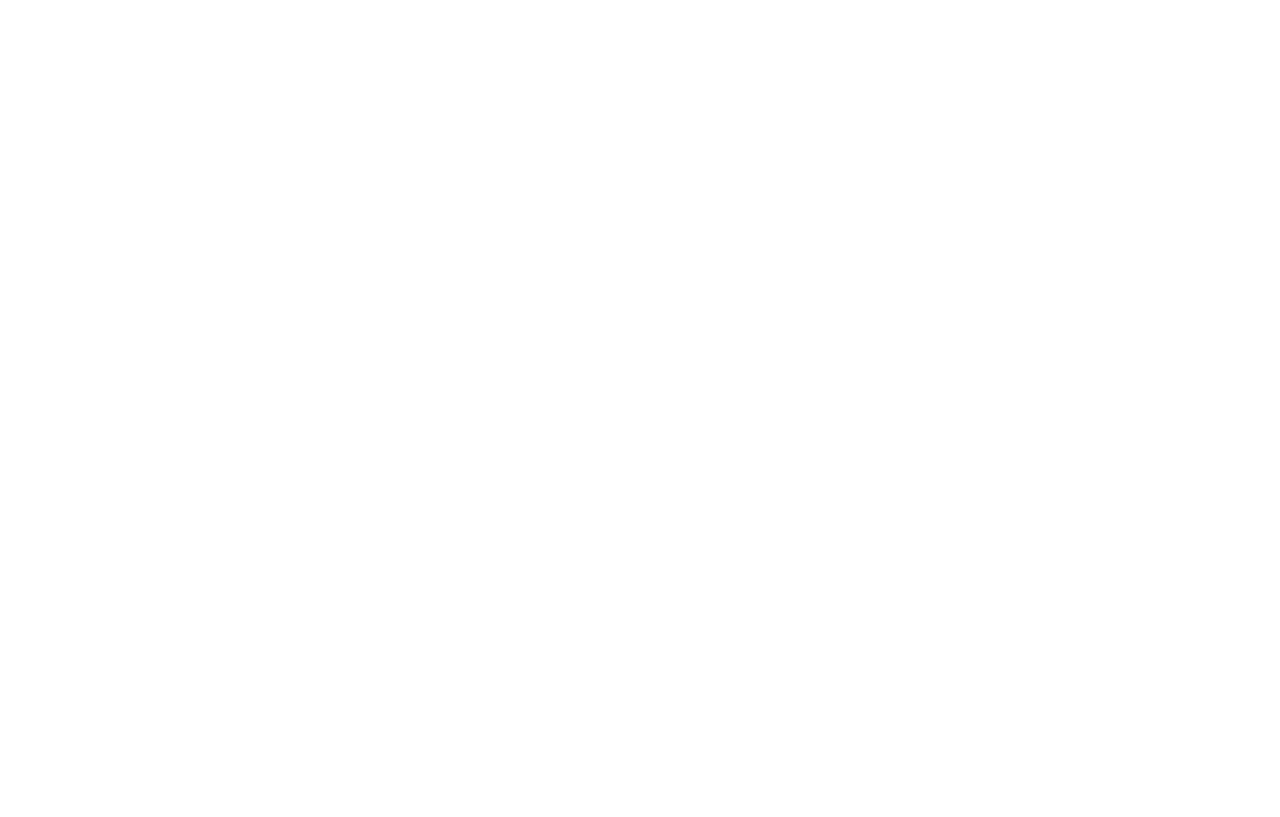
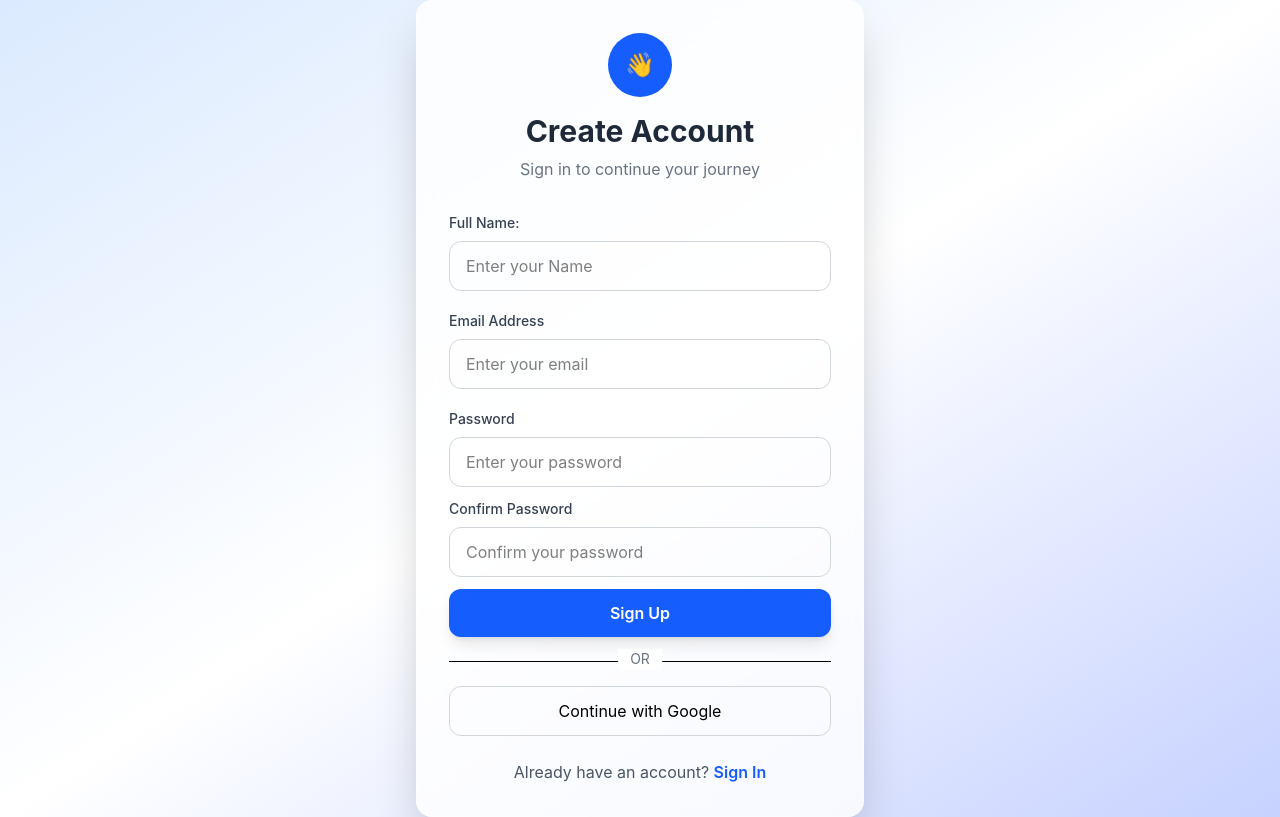
Before and after one commit to Nikita-singh-14/GGV_CAMPUS_THIRFT, a React (Vite) app: page /signup in a window 1280 px wide. Before the commit this address had no page. Built offline with nearby package versions, Linux system fonts and the light colour scheme.

Commit message:
add signup and login page

```diff
--- a/src/App.tsx
+++ b/src/App.tsx
@@ -7,6 +7,8 @@
 import LandingPage from './pages/LandingPage';
 import SellForm2 from './components/SellForm2';
 import AdminPage from './pages/AdminPage';
+import Login from './components/Login';
+import Signup from './components/Signup';
 
 const App = () => {
   return (
@@ -19,6 +21,8 @@
       <Route path='/item-detail/:id' element={<ItemDetailPage/>}/>
       <Route path='/sell-form-2' element={<SellForm2/>}/>
       <Route path='/admin' element={<AdminPage/>}/>
+      <Route path='/login' element={<Login/>}/>
+      <Route path='/signup' element={<Signup/>}/>
     </Routes>
     </BrowserRouter>
   )
--- /dev/null
+++ b/src/components/Login.tsx
@@ -0,0 +1,117 @@
+import { useState } from "react";
+
+const Login = () => {
+    const [loginInput, setLoginInput] = useState({
+        email: "",
+        password: ""
+    });
+
+    const handleInputSubmit = (e) => {
+        setLoginInput({
+            ...loginInput,
+            [e.target.name]: e.target.value
+        });
+
+    }
+
+
+  return (
+    <div className="min-h-screen flex items-center justify-center bg-linear-to-br from-blue-100 via-white to-indigo-200 px-4">
+      <form className="w-full max-w-md bg-white/80 backdrop-blur-lg border border-white/30 rounded-2xl shadow-2xl p-8">
+
+        <div className="text-center mb-8">
+          <div className="w-16 h-16 mx-auto mb-4 rounded-full bg-blue-600 flex items-center justify-center text-white text-2xl font-bold">
+            👋
+          </div>
+
+          <h1 className="text-3xl font-bold text-gray-800">
+            Welcome Back
+          </h1>
+
+          <p className="text-gray-500 mt-2">
+            Sign in to continue your journey
+          </p>
+        </div>
+
+        <div className="mb-5">
+          <label className="block text-sm font-medium text-gray-700 mb-2">
+            Email Address
+          </label>
+
+          <input
+            type="email"
+            placeholder="Enter your email"
+            name="email"
+            value={loginInput.email}
+            onChange={handleInputSubmit}
+            className="w-full px-4 py-3 rounded-xl border border-gray-300 outline-none focus:ring-2 focus:ring-blue-500 focus:border-transparent transition-all"
+          />
+        </div>
+
+        <div className="mb-3">
+          <label className="block text-sm font-medium text-gray-700 mb-2">
+            Password
+          </label>
+
+          <input
+            type="password"
+            placeholder="Enter your password"
+            name="password"
+            value={loginInput.password}
+            onChange={handleInputSubmit}
+            className="w-full px-4 py-3 rounded-xl border border-gray-300 outline-none focus:ring-2 focus:ring-blue-500 focus:border-transparent transition-all"
+          />
+        </div>
+
+        <div className="flex justify-between items-center mb-6 text-sm">
+          <label className="flex items-center gap-2">
+            <input type="checkbox" />
+            Remember me
+          </label>
+
+          <a
+            href="#"
+            className="text-blue-600 hover:text-blue-700 hover:underline"
+          >
+            Forgot Password?
+          </a>
+        </div>
+
+        <button
+          type="submit"
+          onClick={handleInputSubmit}
+          className="w-full bg-blue-600 text-white py-3 rounded-xl font-semibold hover:bg-blue-700 transition-all duration-300 shadow-lg hover:shadow-blue-300"
+        >
+          Log In
+        </button>
+
+        <div className="relative my-6">
+          <hr />
+          <span className="absolute left-1/2 -translate-x-1/2 -top-3 bg-white px-3 text-gray-500 text-sm">
+            OR
+          </span>
+        </div>
+
+        <button
+          type="button"
+          className="w-full border border-gray-300 py-3 rounded-xl hover:bg-gray-50 transition"
+        >
+          Continue with Google
+        </button>
+
+        <p className="text-center text-gray-600 mt-6">
+          Don't have an account?{" "}
+          <a
+            href="/signup"
+            className="text-blue-600 font-semibold hover:underline"
+          >
+            Sign Up
+          </a>
+        </p>
+      </form>
+
+    </div>
+  );
+};
+
+export default Login;
--- /dev/null
+++ b/src/components/Signup.tsx
@@ -0,0 +1,133 @@
+import { useState } from "react";
+
+const Signup = () => {
+    const [signupInput, setSignupInput] = useState({
+        name: "",
+        email: "",
+        password: "",
+        confirmPassword: ""
+    });
+
+    const handleSignupSubmit = (e) => {
+        setSignupInput({
+            ...signupInput,
+            [e.target.name]: e.target.value
+        });
+
+    }
+
+
+  return (
+    <div className="min-h-screen flex items-center justify-center bg-linear-to-br from-blue-100 via-white to-indigo-200 px-4">
+      <form className="w-full max-w-md bg-white/80 backdrop-blur-lg border border-white/30 rounded-2xl shadow-2xl p-8">
+
+        <div className="text-center mb-8">
+          <div className="w-16 h-16 mx-auto mb-4 rounded-full bg-blue-600 flex items-center justify-center text-white text-2xl font-bold">
+            👋
+          </div>
+
+          <h1 className="text-3xl font-bold text-gray-800">
+            Create Account
+          </h1>
+
+          <p className="text-gray-500 mt-2">
+            Sign in to continue your journey
+          </p>
+        </div>
+        <div className="mb-5">
+          <label className="block text-sm font-medium text-gray-700 mb-2">
+            Full Name:
+          </label>
+
+          <input
+            type="text"
+            placeholder="Enter your Name"
+            name="name"
+            value={signupInput.name}
+            onChange={handleSignupSubmit}
+            className="w-full px-4 py-3 rounded-xl border border-gray-300 outline-none focus:ring-2 focus:ring-blue-500 focus:border-transparent transition-all"
+          />
+        </div>
+
+        <div className="mb-5">
+          <label className="block text-sm font-medium text-gray-700 mb-2">
+            Email Address
+          </label>
+
+          <input
+            type="email"
+            placeholder="Enter your email"
+            name="email"
+            value={signupInput.email}
+            onChange={handleSignupSubmit}
+            className="w-full px-4 py-3 rounded-xl border border-gray-300 outline-none focus:ring-2 focus:ring-blue-500 focus:border-transparent transition-all"
+          />
+        </div>
+
+        <div className="mb-3">
+          <label className="block text-sm font-medium text-gray-700 mb-2">
+            Password
+          </label>
+
+          <input
+            type="password"
+            placeholder="Enter your password"
+            name="password"
+            value={signupInput.password}
+            onChange={handleSignupSubmit}
+            className="w-full px-4 py-3 rounded-xl border border-gray-300 outline-none focus:ring-2 focus:ring-blue-500 focus:border-transparent transition-all"
+          />
+        </div>
+        <div className="mb-3">
+          <label className="block text-sm font-medium text-gray-700 mb-2">
+            Confirm Password
+          </label>
+
+          <input
+            type="password"
+            placeholder="Confirm your password"
+            name="confirmPassword"
+            value={signupInput.confirmPassword}
+            onChange={handleSignupSubmit}
+            className="w-full px-4 py-3 rounded-xl border border-gray-300 outline-none focus:ring-2 focus:ring-blue-500 focus:border-transparent transition-all"
+          />
+        </div>
+
+        <button
+          type="submit"
+          onClick={handleSignupSubmit}
+          className="w-full bg-blue-600 text-white py-3 rounded-xl font-semibold hover:bg-blue-700 transition-all duration-300 shadow-lg hover:shadow-blue-300"
+        >
+          Sign Up
+        </button>
+
+        <div className="relative my-6">
+          <hr />
+          <span className="absolute left-1/2 -translate-x-1/2 -top-3 bg-white px-3 text-gray-500 text-sm">
+            OR
+          </span>
+        </div>
+
+        <button
+          type="button"
+          className="w-full border border-gray-300 py-3 rounded-xl hover:bg-gray-50 transition"
+        >
+          Continue with Google
+        </button>
+
+        <p className="text-center text-gray-600 mt-6">
+          Already have an account?{" "}
+          <a
+            href="/login"
+            className="text-blue-600 font-semibold hover:underline"
+          >
+            Sign In
+          </a>
+        </p>
+      </form>
+
+    </div>
+  );
+};
+
+export default Signup;
```
